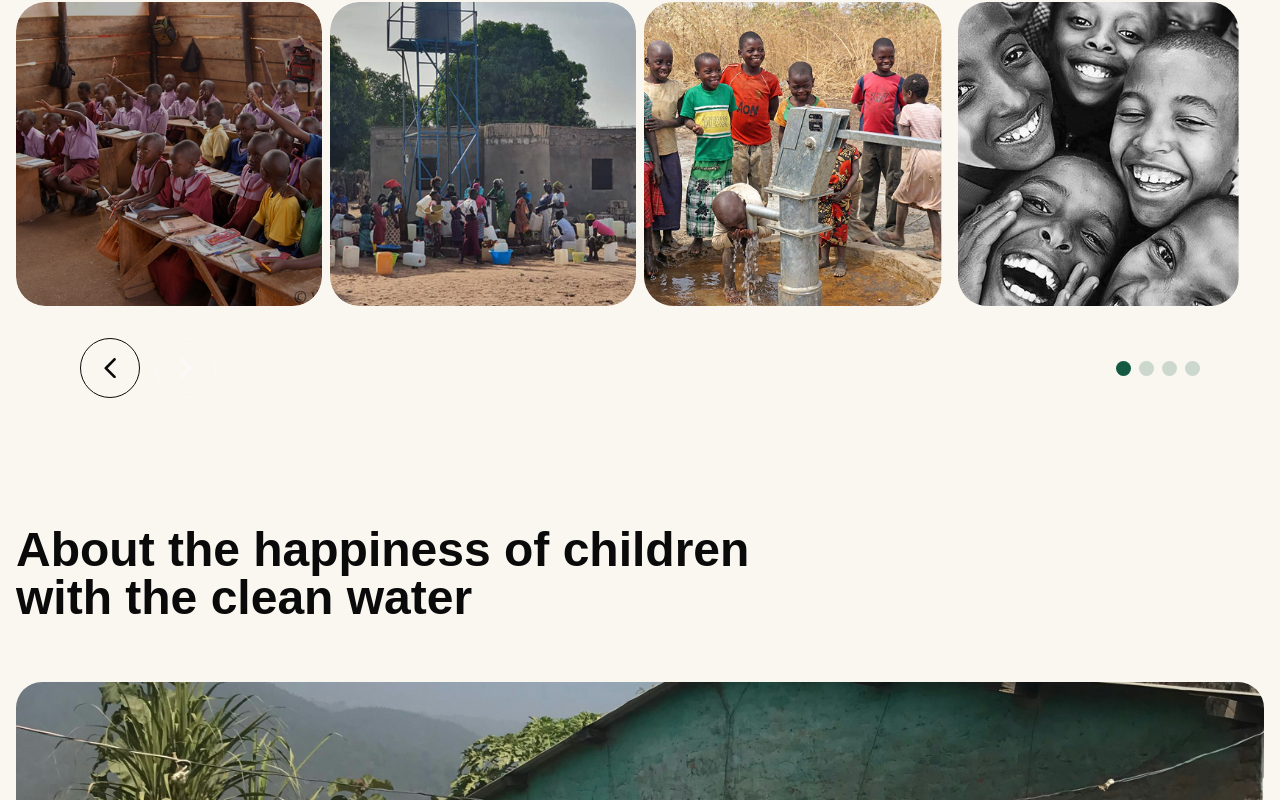
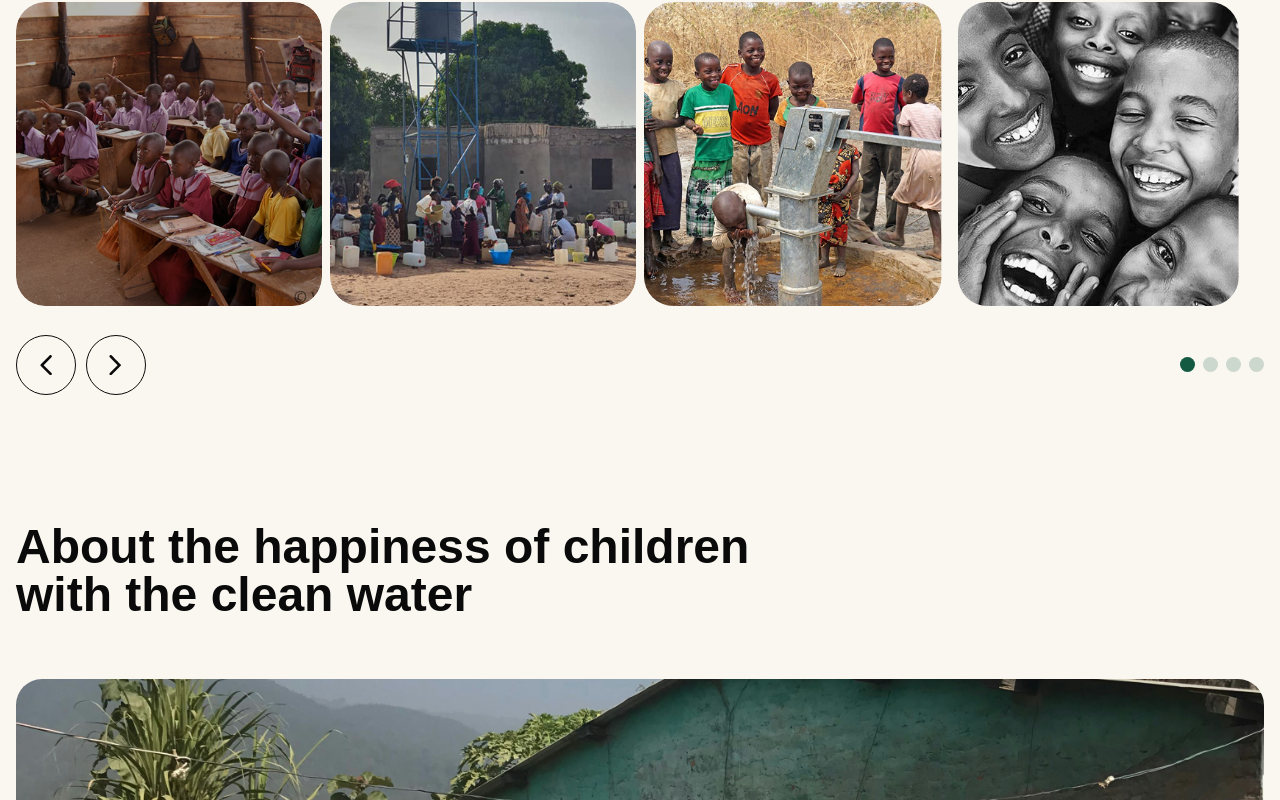
Before and after one commit to Charity-org/noor_elrahma_platform, a Next.js app: page /projects/1 in a window 1280 px wide. Shown: the part 1400-2200 px from the top of the page. Built offline with nearby package versions, Linux system fonts and the light colour scheme; a web font is replaced by a local one.

Commit message:
style: update carousel next button to outline style when at end

```diff
--- a/src/components/custom/ParallaxCarouselProject.tsx
+++ b/src/components/custom/ParallaxCarouselProject.tsx
@@ -89,9 +89,9 @@ function ParallaxCarouselProject({ projects }: PropType) {
         </div>
       </div>
 
-      <div className="flex justify-between items-center max-w-6xl mx-auto mt-8 px-4">
+      <div className={styles.embla__controls}>
         {/* Navigation Buttons */}
-        <div className="flex gap-4">
+        <div className={styles.embla__buttons}>
           <PrevButton
             onClick={onPrevButtonClick}
             disabled={prevBtnDisabled}
@@ -117,7 +117,7 @@ function ParallaxCarouselProject({ projects }: PropType) {
         </div>
 
         {/* Dots */}
-        <div className="flex gap-2">
+        <div className={styles.embla__dots}>
           {scrollSnaps.map((_, index) => (
             <DotButton
               key={index}
--- a/src/components/custom/SubPagesHero.tsx
+++ b/src/components/custom/SubPagesHero.tsx
@@ -3,7 +3,7 @@ import Image from "next/image";
 
 const SubPagesHero = ({ children, bgImage }: { children: React.ReactNode; bgImage: string }) => {
   return (
-    <section className={cn("relative w-full h-[50vh]")}>
+    <div className={cn("relative w-full h-[50vh]")} role="hero">
       <Image
         src={bgImage}
         alt="Hero background"
@@ -14,7 +14,7 @@ const SubPagesHero = ({ children, bgImage }: { children: React.ReactNode; bgImag
       <div className="container relative z-20 h-full flex flex-col items-center justify-center text-center">
         {children}
       </div>
-    </section>
+    </div>
   );
 };
 
--- a/src/styles/CarouselParallaxPerView.module.css
+++ b/src/styles/CarouselParallaxPerView.module.css
@@ -59,6 +59,7 @@
   flex: 0 0 calc(115% + (var(--slide-spacing) * 2));
 }
 .embla__controls {
+  display: grid;
   grid-template-columns: auto 1fr;
   justify-content: space-between;
   gap: 1.2rem;
@@ -101,11 +102,32 @@
 }
 
 .embla__button__next {
-  @apply border text-(--primary-foreground) bg-(--color-primary);
+  @apply border text-(--color-primary)/20 border-(--color-primary);
+}
+.embla__button__active {
+  background-color: var(--color-primary);
+  color: var(--color-background);
+  @apply border-(--color-primary);
+}
+
+.embla__button__active:hover {
+  background-color: #145a43;
+}
+
+.embla__button__disabled {
+  color: var(--detail-high-contrast);
 }
 .embla__button__svg {
   width: 35%;
   height: 35%;
+}
+.embla__dots {
+  display: flex;
+  flex-wrap: wrap;
+  justify-content: flex-end;
+  align-items: center;
+  gap: 0.5rem;
+  margin-right: calc((43px - 43px) / 2 * -1);
 }
 .embla__dot {
   -webkit-tap-highlight-color: rgba(var(--text-high-contrast-rgb-value), 0.5);
```
